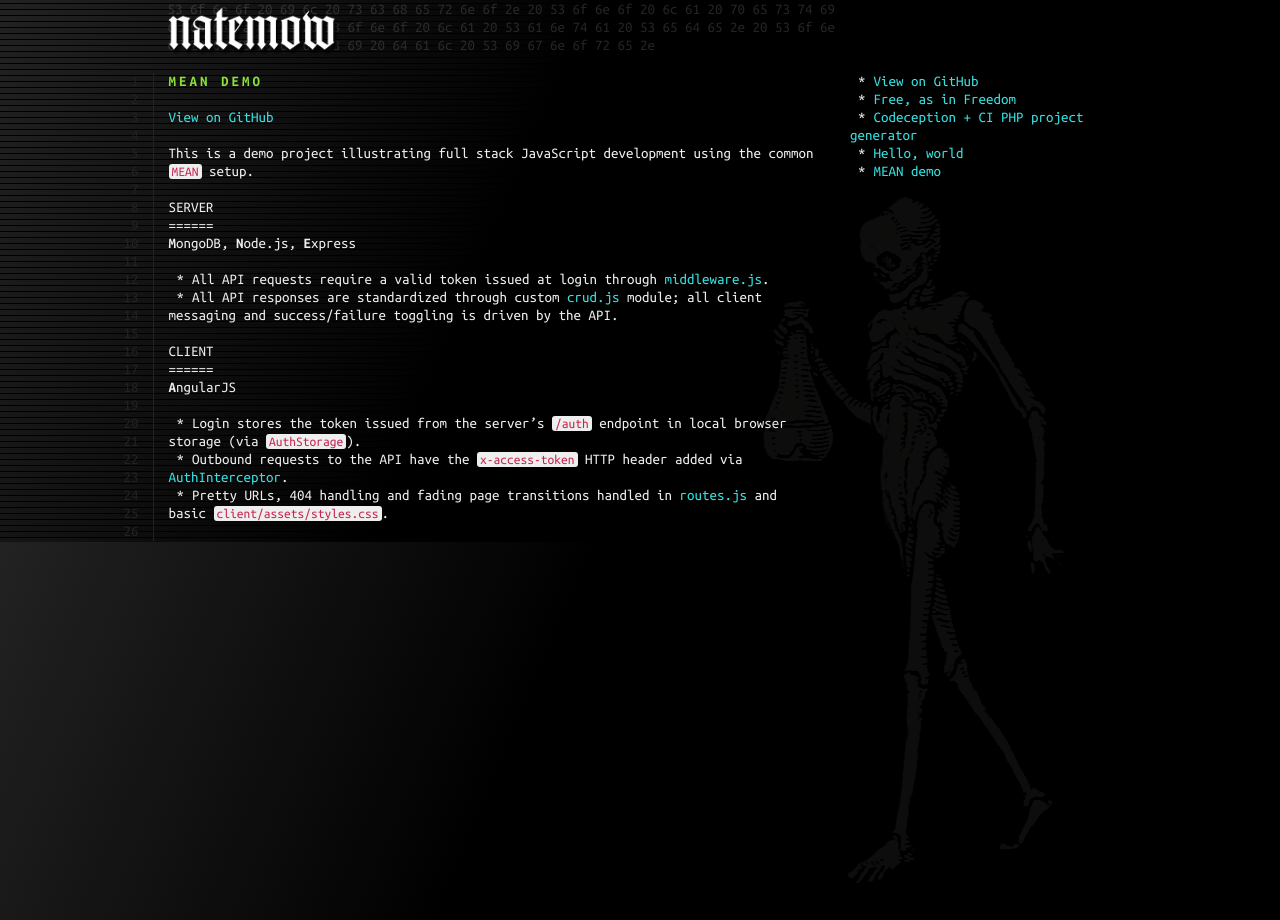
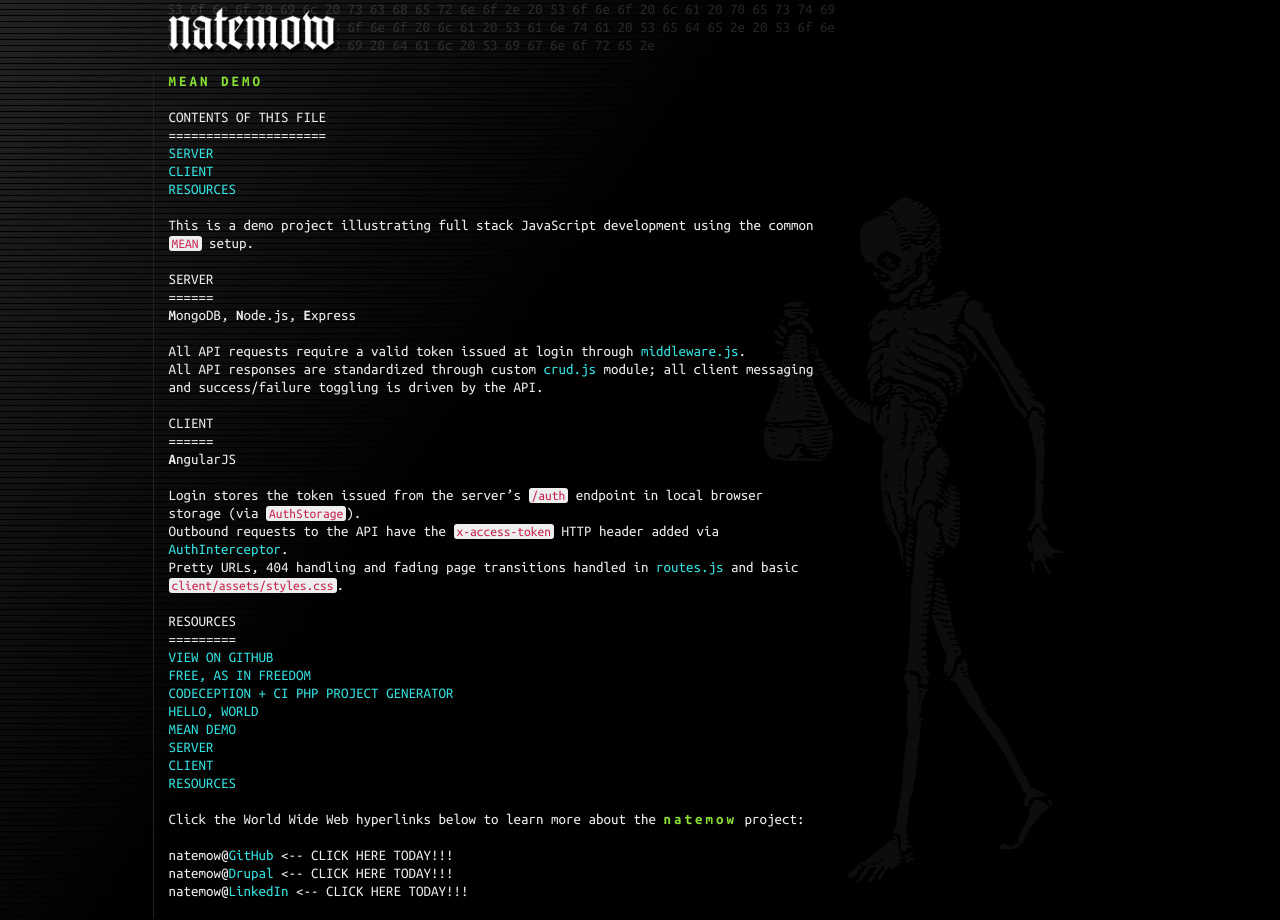
Before and after one commit to natemow/natemow.github.io, a Jekyll site: the page built from mean-demo.md, in a window 1280 px wide. Built offline with Jekyll 4.4.1, drawn with Linux system fonts in a browser that asks for light colours; nearby versions of some CDN libraries.

Commit message:
Nav rework.

```diff
--- a/_includes/nav.html
+++ b/_includes/nav.html
@@ -1,8 +1,16 @@
-<nav class="nav-primary" role="navigation" >
-  <ol>
-    <li><a href="https://github.com/{{ site.title }}">View on GitHub</a></li>
+<nav role="navigation">
+  <ol class="main-menu">
+    {% if page.url_github %}<li><a href="{{ page.url_github }}">View on GitHub</a></li>{% endif %}
     {% for p in site.pages %}
     <li><a{% if p.url == page.url %} class="active"{% endif %} href="{{ site.baseurl }}{{ p.url }}">{{ p.title }}</a></li>
     {% endfor %}
   </ol>
+
+  <p>Click the World Wide Web hyperlinks below to learn more about the {% include brand.html %} project:</p>
+
+  <ul>
+    <li>{{ site.title }}@<a href="https://github.com/{{ site.title }}" class="blink">GitHub</a> &lt;-- CLICK HERE TODAY!!!</li>
+    <li>{{ site.title }}@<a href="https://www.drupal.org/u/{{ site.title }}" class="blink">Drupal</a> &lt;-- CLICK HERE TODAY!!!</li>
+    <li>{{ site.title }}@<a href="https://www.linkedin.com/in/{{ site.title }}" class="blink warning">LinkedIn</a> &lt;-- CLICK HERE TODAY!!!</li>
+  </ul>
 </nav>
--- a/_layouts/default.html
+++ b/_layouts/default.html
@@ -13,13 +13,18 @@
       <section class="col-sm-12 col-md-7 col-md-offset-1 col-lg-7 col-lg-offset-1">
         <h1>{% if page.title %}{{ page.title }}{% else %}{{ site.title }}{% endif %}</h1>
 
+        <h2>Contents of this file</h2>
+        <ol class="main-menu"></ol>
+
         {{ content }}
+
+        <h2>Resources</h2>
+        {% include nav.html %}
+
         <span class="line-numbers"></span>
       </section>
       <aside class="col-sm-12 col-md-3 col-lg-3">
         <span class="physician"></span>
-
-        {% include nav.html %}
       </aside>
     </main>
   </div>
--- a/assets/js/scripts.js
+++ b/assets/js/scripts.js
@@ -17,12 +17,6 @@
       this.setLineNumbers(context, settings);
       this.switchTheme(context, settings);
       this.bindContent(context, settings);
-      this.preLoad(context, settings);
-
-    },
-    preLoad: function(context, settings) {
-
-      // this.doSeize(context, settings);
 
     },
     bindMainMenu: function(context, settings) {
@@ -59,13 +53,11 @@
         });
 
       // "Top" scrolly for homepage.
-      if (window.location.pathname === '/') {
-        $('header a.logo', context)
-          .click(function(evt) {
-            evt.preventDefault();
-            scrollMain(0);
-          });
-      }
+      $('header a.logo', context)
+        .click(function(evt) {
+          evt.preventDefault();
+          scrollMain(0);
+        });
 
     },
     formatLists: function(context, settings) {
@@ -74,7 +66,6 @@
         var $self = $(this);
         var $bullet = $(document.createElement('span'))
           .addClass('bullet pull-left')
-          //.height($self.height())
           .text('*');
 
         $self
--- a/mean-demo.md
+++ b/mean-demo.md
@@ -1,10 +1,9 @@
 ---
 title: MEAN demo
+url_github: https://github.com/natemow/mean_demo
 ---
 
 
-
-[View on GitHub](https://github.com/natemow/mean_demo)
 
 This is a demo project illustrating full stack JavaScript development using the common `MEAN` setup.
 
```
Also changed, not shown: codeception-ci-generator.md (+1 -2 lines), index.md (+1 -11 lines).
